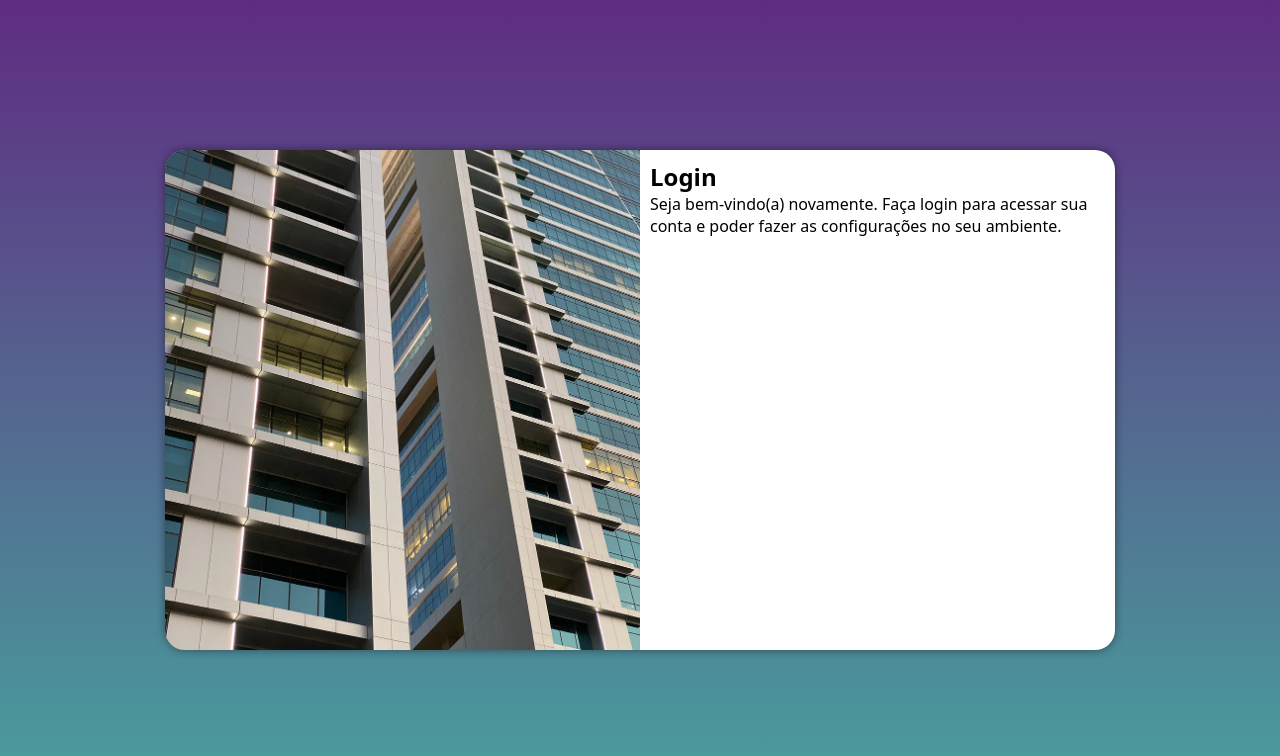
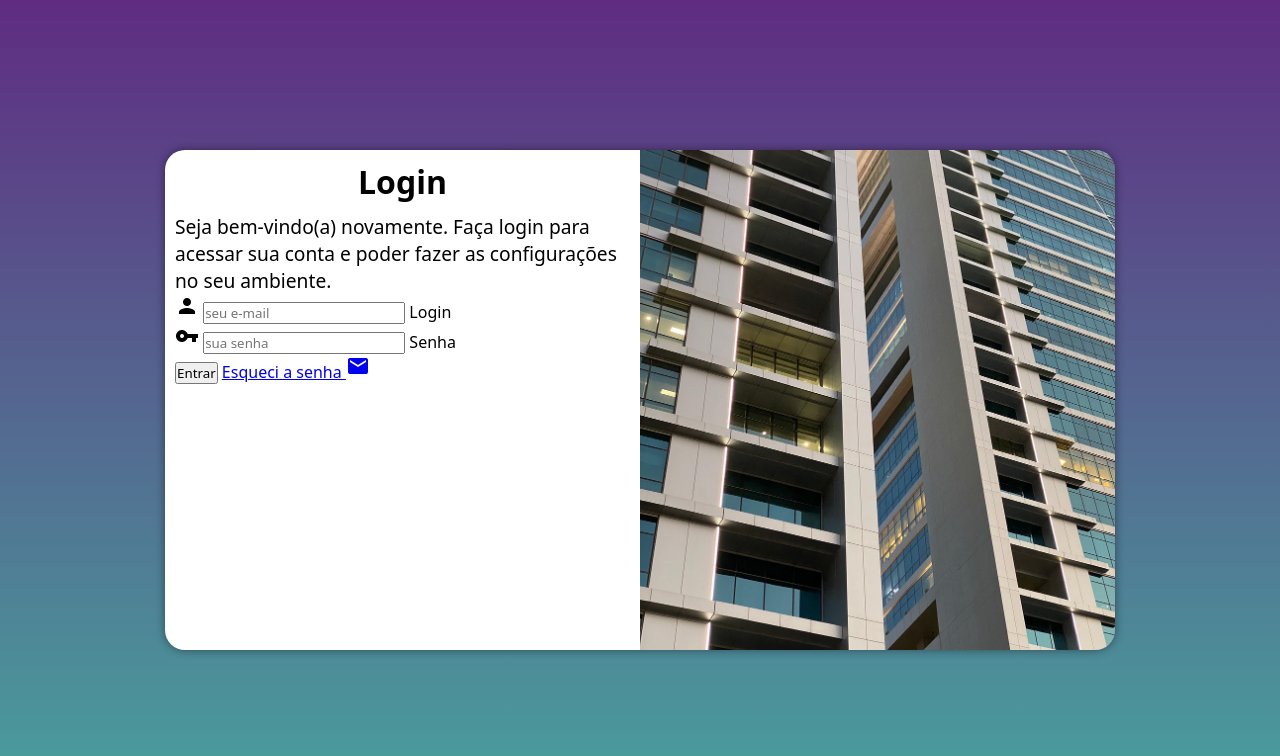
Before and after one commit to fabioalexgoes/projeto-login, a plain HTML site: page index.html in a window 1280 px wide. Drawn offline with Linux system fonts and the light colour scheme.

Commit message:
adicionei o formulario

```diff
--- a/estilos/media-query.css
+++ b/estilos/media-query.css
@@ -30,13 +30,21 @@
     }
 
     section#login > div#imagem {
-        float: left;
+        float: right;
         width: 50%;
         height: 100%;
     }
 
     section#login > div#formulario {
-        float: right;
+        float: left;
         width: 50%;
     }
+
+    div#formulario > h1 {
+        font-size: 2em;
+    }
+
+    div#formulario > p {
+        font-size: 1.2em;
+    }
 }
--- a/estilos/style.css
+++ b/estilos/style.css
@@ -34,7 +34,7 @@ section#login {
     overflow: hidden;
 
     background-color: white;
-    width: 250px;
+    width: 255px;
     height: 500px;
     border-radius:20px;
     box-shadow: 0px 0px 10px rgba(0, 0, 0, 0.450);
@@ -57,3 +57,12 @@ section#login > div#formulario {
     display: block;
     padding: 10px;
 }
+
+div#formulario > h1 {
+    text-align: center;
+    margin-bottom: 10px;
+}
+
+div#formulario > p {
+    font-size: 0.8em;
+}
--- a/index.html
+++ b/index.html
@@ -4,6 +4,7 @@
     <meta charset="UTF-8">
     <meta name="viewport" content="width=device-width, initial-scale=1.0">
     <title>Login</title>
+    <link href="https://fonts.googleapis.com/icon?family=Material+Icons" rel="stylesheet">
     <link rel="stylesheet" href="estilos/style.css">
     <link rel="stylesheet" href="estilos/media-query.css">
 </head>
@@ -11,12 +12,26 @@
     <main>
         <section id="login">
             <div id="imagem">
-
+                <!-- Aqui vai a imagem nas CSS -->
             </div>
             <div id="formulario">
                 <h1>Login</h1>
                 <p>Seja bem-vindo(a) novamente. Faça login para acessar sua conta e poder fazer as configurações no seu ambiente. </p>
-                <form action="login.php" method="post">
+                <form action="login.php" method="post" autocomplete="on">
+                    <div class="campo">
+                        <i class="material-icons">person</i>
+                        <input type="email" name="login" id="ilogin" placeholder="seu e-mail" autocomplete="email" required maxlength="30">
+                        <label for="ilogin">Login</label>
+
+                    </div>
+                    <div class="campo">
+                        <i class="material-icons">vpn_key</i>
+                       <input type="password" name="senha" id="isenha" placeholder="sua senha" autocomplete="current-password" required minlength="8" maxlength="20">
+                       <label for="isenha">Senha</label>
+                    </div>
+                    <input type="submit" value="Entrar">
+                    <a href="esqueci.html">Esqueci a senha <i class="material-icons">mail</i></a>
+
 
                 </form>
             </div>
```
